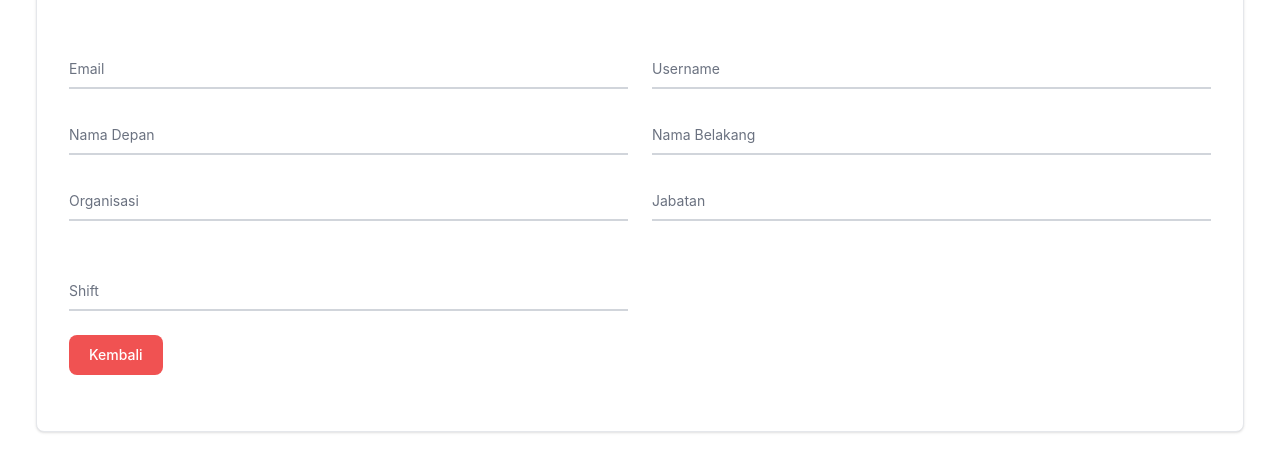
After one commit to niscitacan12/barter, a CodeIgniter app: page /ExcAbsensiVersi1/superadmin/detail_user in a window 1280 px wide. The commit adds this page. Shown: the part 615-1083 px from the top of the page. Run offline with CodeIgniter, Linux system fonts and the light colour scheme; a user stored in the database is signed in; some libraries are stand-ins or nearby versions.

Commit message:
DetailUser

```diff
--- a/application/controllers/SuperAdmin.php
+++ b/application/controllers/SuperAdmin.php
@@ -180,4 +180,10 @@ class SuperAdmin extends CI_Controller
          );
          $this->load->view('page/super_admin/detail_organisasi', $data);
      }
+     // Page Detail User
+     public function detail_user()
+     {
+
+         $this->load->view('page/super_admin/detail_user');
+     }
 }
--- /dev/null
+++ b/application/views/page/super_admin/detail_user.php
@@ -0,0 +1,115 @@
+<!DOCTYPE html>
+<html lang="en">
+
+<head>
+    <meta charset="UTF-8">
+    <meta name="viewport" content="width=device-width, initial-scale=1.0">
+    <title>Absensi App</title>
+</head>
+
+<body>
+    <?php $this->load->view('components/sidebar_super_admin'); ?>
+    <div class="p-4 sm:ml-64">
+        <div class="p-5 mt-10">
+
+            <!-- Card -->
+            <div
+                class="w-full p-4 text-center bg-white border border-gray-200 rounded-lg shadow sm:p-8 dark:bg-gray-800 dark:border-gray-700">
+
+                <!-- Header -->
+                <div class="flex justify-between">
+                    <h6 class="mb-2 text-xl font-bold text-gray-900 dark:text-white"> Detail User</h6>
+                </div>
+
+                <hr>
+
+                <div class="mt-7 text-left">
+                            <!-- Form Input -->
+                            <form action="" method="post" enctype="multipart/form-data">
+
+                            <div class="mt-5 text-center"> <!-- Mengubah kelas "text-left" menjadi "text-center" -->
+                                <img class="rounded-full w-96 h-96 mx-auto" src="https://cdnwpseller.gramedia.net/wp-content/uploads/2021/06/29145808/Bunga-Lavender.jpg" alt="image description">
+                            </div>
+
+                                <br>
+                                <br>
+                                <!-- email & username Input -->
+                                <div class="grid md:grid-cols-2 md:gap-6">
+                                <div class="relative z-0 w-full mb-6 group">
+                                <input type="text" name="email" id="email"
+                                    class="block py-2.5 px-0 w-full text-sm text-gray-900 bg-transparent border-0 border-b-2 border-gray-300 appearance-none dark:text-white dark:border-gray-600 dark:focus:border-blue-500 focus:outline-none focus:ring-0 focus:border-blue-600 peer"
+                                    placeholder=" " autocomplete="off" required />
+                                <label for="email"
+                                    class="peer-focus:font-medium absolute text-sm text-gray-500 dark:text-gray-400 duration-300 transform -translate-y-6 scale-75 top-3 -z-10 origin-[0] peer-focus:left-0 peer-focus:text-blue-600 peer-focus:dark:text-blue-500 peer-placeholder-shown:scale-100 peer-placeholder-shown:translate-y-0 peer-focus:scale-75 peer-focus:-translate-y-6">
+                                    Email</label>
+                            </div>
+                            <div class="relative z-0 w-full mb-6 group">
+                                <input type="text" name="username" id="username"
+                                    class="block py-2.5 px-0 w-full text-sm text-gray-900 bg-transparent border-0 border-b-2 border-gray-300 appearance-none dark:text-white dark:border-gray-600 dark:focus:border-blue-500 focus:outline-none focus:ring-0 focus:border-blue-600 peer"
+                                    placeholder=" " autocomplete="off" required />
+                                <label for="username"
+                                    class="peer-focus:font-medium absolute text-sm text-gray-500 dark:text-gray-400 duration-300 transform -translate-y-6 scale-75 top-3 -z-10 origin-[0] peer-focus:left-0 peer-focus:text-blue-600 peer-focus:dark:text-blue-500 peer-placeholder-shown:scale-100 peer-placeholder-shown:translate-y-0 peer-focus:scale-75 peer-focus:-translate-y-6">
+                                    Username</label>
+                            </div>
+                        </div>
+
+                          <!-- Nama Depan & Nama Belakang Input -->
+                          <div class="grid md:grid-cols-2 md:gap-6">
+                            <div class="relative z-0 w-full mb-6 group">
+                                <input type="text" name="nama_depan" id="nama_depan"
+                                    class="block py-2.5 px-0 w-full text-sm text-gray-900 bg-transparent border-0 border-b-2 border-gray-300 appearance-none dark:text-white dark:border-gray-600 dark:focus:border-blue-500 focus:outline-none focus:ring-0 focus:border-blue-600 peer"
+                                    placeholder=" " autocomplete="off" required />
+                                <label for="nama_depan"
+                                    class="peer-focus:font-medium absolute text-sm text-gray-500 dark:text-gray-400 duration-300 transform -translate-y-6 scale-75 top-3 -z-10 origin-[0] peer-focus:left-0 peer-focus:text-blue-600 peer-focus:dark:text-blue-500 peer-placeholder-shown:scale-100 peer-placeholder-shown:translate-y-0 peer-focus:scale-75 peer-focus:-translate-y-6">Nama
+                                    Depan</label>
+                            </div>
+                            <div class="relative z-0 w-full mb-6 group">
+                                <input type="text" name="nama_belakang" id="nama_belakang"
+                                    class="block py-2.5 px-0 w-full text-sm text-gray-900 bg-transparent border-0 border-b-2 border-gray-300 appearance-none dark:text-white dark:border-gray-600 dark:focus:border-blue-500 focus:outline-none focus:ring-0 focus:border-blue-600 peer"
+                                    placeholder=" " autocomplete="off" required />
+                                <label for="nama_belakang"
+                                    class="peer-focus:font-medium absolute text-sm text-gray-500 dark:text-gray-400 duration-300 transform -translate-y-6 scale-75 top-3 -z-10 origin-[0] peer-focus:left-0 peer-focus:text-blue-600 peer-focus:dark:text-blue-500 peer-placeholder-shown:scale-100 peer-placeholder-shown:translate-y-0 peer-focus:scale-75 peer-focus:-translate-y-6">Nama
+                                    Belakang</label>
+                            </div>
+                        </div>
+                        <!-- Organisasi input-->
+                        <div class="grid md:grid-cols-2 md:gap-6">
+                            <div class="relative z-0 w-full mb-6 group">
+                                <input type="text" name="organisasi" id="organisasi"
+                                    class="block py-2.5 px-0 w-full text-sm text-gray-900 bg-transparent border-0 border-b-2 border-gray-300 appearance-none dark:text-white dark:border-gray-600 dark:focus:border-blue-500 focus:outline-none focus:ring-0 focus:border-blue-600 peer"
+                                    placeholder=" " autocomplete="off" required />
+                                <label for="organisasi"
+                                    class="peer-focus:font-medium absolute text-sm text-gray-500 dark:text-gray-400 duration-300 transform -translate-y-6 scale-75 top-3 -z-10 origin-[0] peer-focus:left-0 peer-focus:text-blue-600 peer-focus:dark:text-blue-500 peer-placeholder-shown:scale-100 peer-placeholder-shown:translate-y-0 peer-focus:scale-75 peer-focus:-translate-y-6">
+                                    Organisasi</label>
+                            </div>
+                            <!-- Jabatan Input -->
+                            <div class="relative z-0 w-full mb-6 group">
+                                <input type="text" name="jabatan" id="jabatan"
+                                    class="block py-2.5 px-0 w-full text-sm text-gray-900 bg-transparent border-0 border-b-2 border-gray-300 appearance-none dark:text-white dark:border-gray-600 dark:focus:border-blue-500 focus:outline-none focus:ring-0 focus:border-blue-600 peer"
+                                    placeholder=" " autocomplete="off" required />
+                                <label for="jabatan"
+                                    class="peer-focus:font-medium absolute text-sm text-gray-500 dark:text-gray-400 duration-300 transform -translate-y-6 scale-75 top-3 -z-10 origin-[0] peer-focus:left-0 peer-focus:text-blue-600 peer-focus:dark:text-blue-500 peer-placeholder-shown:scale-100 peer-placeholder-shown:translate-y-0 peer-focus:scale-75 peer-focus:-translate-y-6">
+                                    Jabatan</label>
+                            </div>
+                            <!-- Shift Input -->
+                            <div class="relative z-0 w-full mb-6 group">
+                                <input type="text" name="shift" id="shift"
+                                    class="block py-2.5 px-0 w-full text-sm text-gray-900 bg-transparent border-0 border-b-2 border-gray-300 appearance-none dark:text-white dark:border-gray-600 dark:focus:border-blue-500 focus:outline-none focus:ring-0 focus:border-blue-600 peer"
+                                    placeholder=" " autocomplete="off" required />
+                                <label for="shift"
+                                    class="peer-focus:font-medium absolute text-sm text-gray-500 dark:text-gray-400 duration-300 transform -translate-y-6 scale-75 top-3 -z-10 origin-[0] peer-focus:left-0 peer-focus:text-blue-600 peer-focus:dark:text-blue-500 peer-placeholder-shown:scale-100 peer-placeholder-shown:translate-y-0 peer-focus:scale-75 peer-focus:-translate-y-6">
+                                    Shift</label>
+                            </div>
+                        </div>
+
+                         <!-- Button -->
+                           <div class="flex justify-between">
+                              <a class="focus:outline-none text-white bg-red-500 hover:bg-red-800 focus:ring-4 focus:ring-red-300 font-medium rounded-lg text-sm px-5 py-2.5 mr-2 mb-2 dark:bg-red-600 dark:hover:bg-red-700 dark:focus:ring-red-900"
+                                href="javascript:history.go(-1)">Kembali</a>
+                           </div>
+                    </div>
+                </div>
+            </div>
+        </div>
+    </body>
+</html>
```
Also changed, not shown: application/views/page/super_admin/admin.php (+1 -6 lines), application/views/page/super_admin/user.php (+1 -6 lines).
